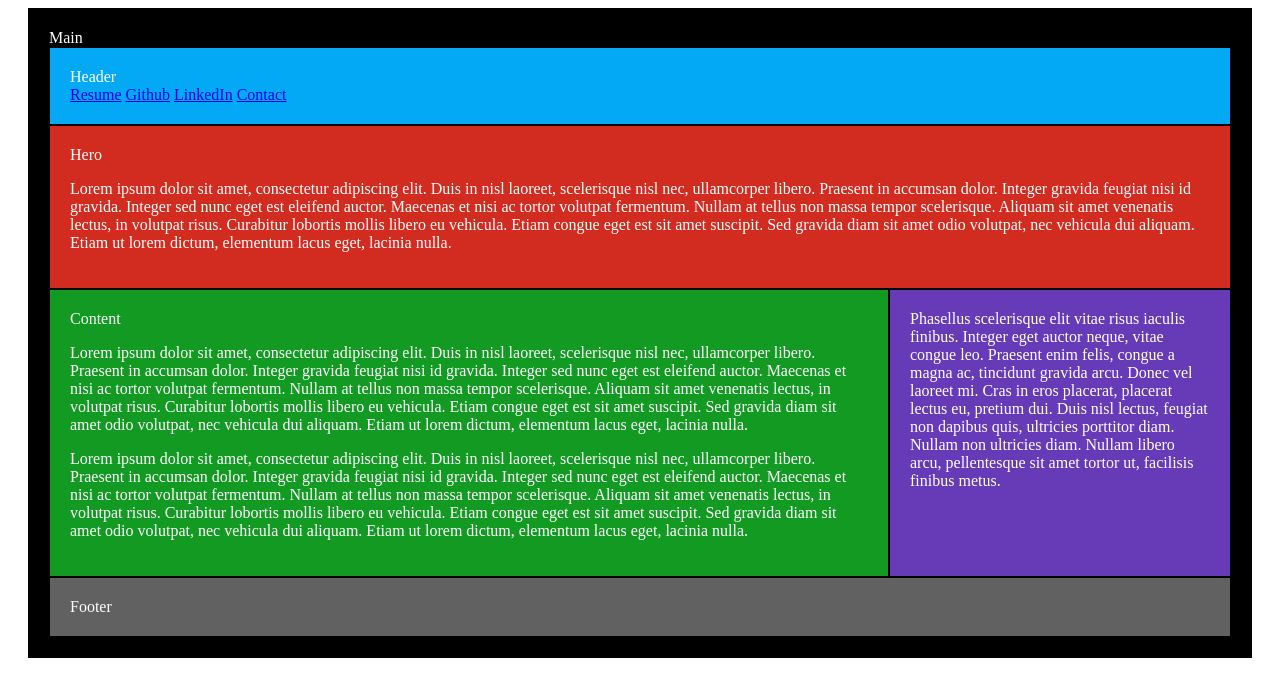
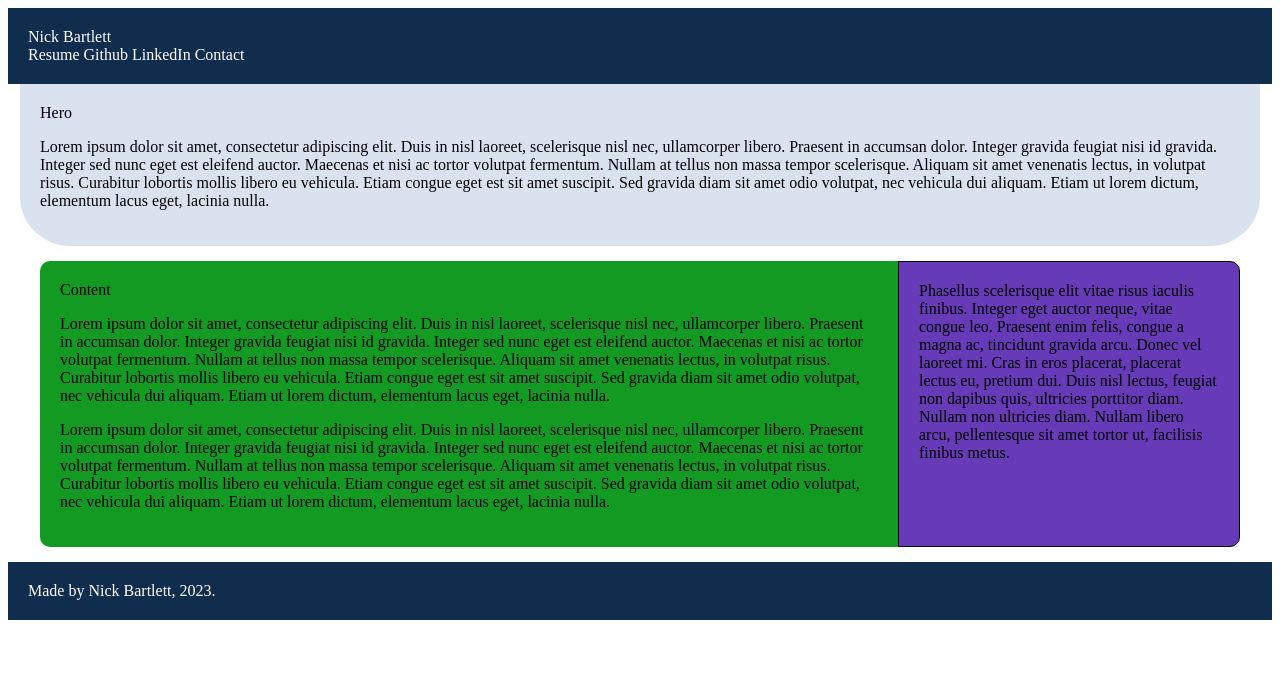
Before and after one commit to nickbartlett19/nickbartlett.me, a plain HTML site: page index.html in a window 1280 px wide. Drawn offline with Linux system fonts and the light colour scheme.

Commit message:
styling, updating content

```diff
--- /dev/null
+++ b/favicon/about.txt
@@ -0,0 +1,6 @@
+This favicon was generated using the following font:
+
+- Font Title: Koh Santepheap
+- Font Author: Copyright 2020 The Koh Santepheap Project Authors (https://github.com/danhhong/KohSantepheap)
+- Font Source: http://fonts.gstatic.com/s/kohsantepheap/v9/gNMdW3p6SJbwyGj2rBZyeOrTjOPhF1ixsyNJ.ttf
+- Font License: SIL Open Font License, 1.1 (http://scripts.sil.org/OFL))
--- a/index.html
+++ b/index.html
@@ -1,6 +1,8 @@
 <!--
     ToDo:
-    1)
+    1) Fix downloading my resume as pdf on mobile ... make into webpage format for
+    for mobile only?
+    2) Slim code
 
     Ideas:
     - Animation on nav buttons?
@@ -8,9 +10,12 @@
 
 
 <!DOCTYPE html>
-<html>
+<html lang = "en">
     <head>
         <meta charset="UTF-8">
+        <meta name="viewport" content="width=device-width"/>
+        <meta name="description" content="The personal website of Nick Bartlett, a software developer based in Concord, Massachusetts.">
+        <meta name="author" content="Nick Bartlett">
         <title>nickbartlett.me</title>
         <link rel="stylesheet" href="style/style.css">
     </head>
@@ -24,11 +29,10 @@
         <!-- Main -->
         <main>
 
-            Main
 
             <!-- Header -->
             <header class = "header">
-                Header
+                Nick Bartlett
                 <nav>
                     <a href = "resume/current.pdf">Resume</a>
                     <a href = "https://github.com/nickbartlett19">Github</a>
@@ -38,13 +42,13 @@
             </header>
 
             <!-- About (Hero) -->
-            <section class = "hero">
+            <section class = "hero hero-wrapper">
                 Hero
                 <p>Lorem ipsum dolor sit amet, consectetur adipiscing elit. Duis in nisl laoreet, scelerisque nisl nec, ullamcorper libero. Praesent in accumsan dolor. Integer gravida feugiat nisi id gravida. Integer sed nunc eget est eleifend auctor. Maecenas et nisi ac tortor volutpat fermentum. Nullam at tellus non massa tempor scelerisque. Aliquam sit amet venenatis lectus, in volutpat risus. Curabitur lobortis mollis libero eu vehicula. Etiam congue eget est sit amet suscipit. Sed gravida diam sit amet odio volutpat, nec vehicula dui aliquam. Etiam ut lorem dictum, elementum lacus eget, lacinia nulla.</p>
             </section>
 
             <!-- Container For Content And Sidebar -->
-            <div class = "flex-container">
+            <div class = "flex-container wrapper">
 
                 <!-- Projects (Content) -->
                 <section class = "content">
@@ -62,7 +66,7 @@
 
             <!-- Footer -->
             <footer class = "footer">
-                Footer
+                Made by Nick Bartlett, 2023.
             </footer>
 
         </main>
--- a/style/style.css
+++ b/style/style.css
@@ -1,39 +1,56 @@
-main, header, section, aside, footer {
+header, section, aside, footer {
     margin: 0;
     padding: 20px;
-    border: 1px solid #000000;
+    /* border: 1px solid #000000; */
+
+}
+
+header, footer {
     color: #ffffff;
 }
 
-main {
-    background: #000000;
-    padding: 20px;
-    margin-left: 20px;
-    margin-right: 20px;
+a {
+    color: #ffffff;
+    text-decoration: none;
 }
 
 .header {
-    background: #03a9f4;
+    background: #112d4e;
 }
 
 .hero {
-    background: #d22b1f;
+    background: #dbe2ef;
+    border-radius: 0px 0px 50px 50px;
 }
 
 .content {
     background: #129a22;
     flex: 1;
+    border-radius: 10px 0px 0px 10px;
 }
 
 .sidebar {
     background: #673ab7;
     border: 1px solid #000000;
     flex: 0 1 300px;
+    border-radius: 0px 10px 10px 0px;
 }
 
 .footer {
-    background: #616161;
-    border: 1px solid #000000;
+    background: #112d4e;
+    /* border: 1px solid #000000; */
+}
+
+.hero-wrapper {
+    margin: auto;
+    max-width: 75rem;
+}
+
+.wrapper {
+    margin: auto;
+    margin-top: 15px;
+    margin-bottom: 15px;
+    max-width: 75rem;
 }
 
 @media screen and (min-width: 640px) {
```
Also changed, not shown: favicon/android-chrome-192x192.png (added), favicon/android-chrome-512x512.png (added), favicon/apple-touch-icon.png (added), favicon/favicon-16x16.png (added), favicon/favicon-32x32.png (added), favicon/favicon.ico (added), favicon/site.webmanifest (added).
